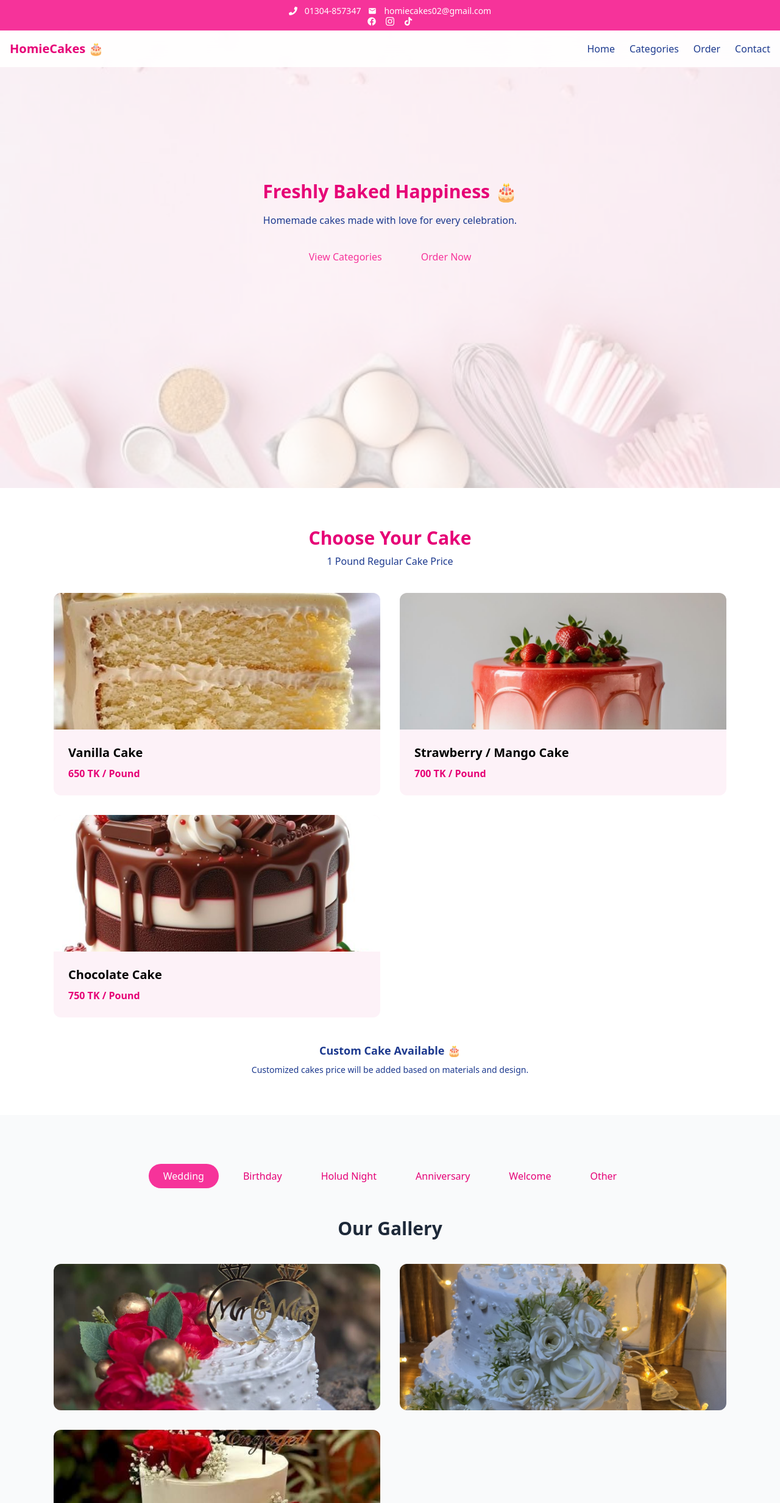
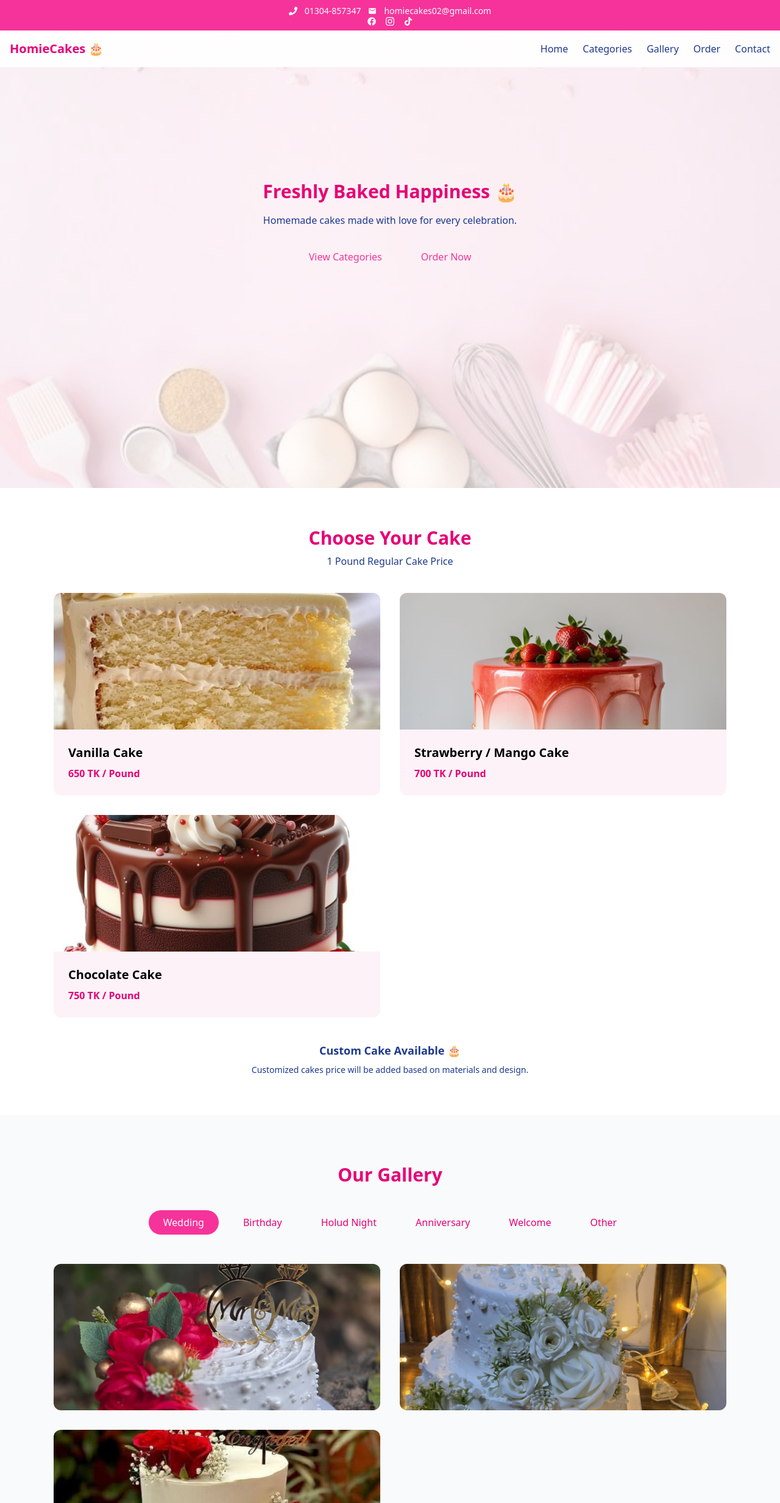
Before and after one commit to JannatulLima9575/homiecakes, a Next.js app: page / in a window 1280 px wide. Shown: the top 2464 px of the page at 61% size. Built offline with nearby package versions, Linux system fonts and the light colour scheme.

Commit message:
added button and polish to category and gallery section

```diff
--- a/app/page.tsx
+++ b/app/page.tsx
@@ -88,6 +88,12 @@ export default function Home() {
               <li>
                 <a href="#categories" className="hover:text-pink-500">
                   Categories
+                </a>
+              </li>
+
+              <li>
+                <a href="#gallery" className="hover:text-pink-500">
+                  Gallery
                 </a>
               </li>
 
@@ -328,8 +334,13 @@ export default function Home() {
       </section>
 
       {/* ================= CATEGORY + GALLERY SECTION ================= */}
-      <section id="categories" className="py-20 bg-gray-50">
+      <section id="gallery" className="py-20 bg-gray-50">
         <div className="max-w-6xl mx-auto px-6">
+          {/* ===== Title ===== */}
+          <h2 className="text-3xl md:text-4xl font-bold text-pink-600 mb-10 text-center">
+            Our Gallery
+          </h2>
+
           {/* ===== Category Buttons ===== */}
           <div className="flex flex-wrap justify-center gap-4 mb-12">
             {categories.map((cat, index) => (
@@ -347,11 +358,6 @@ export default function Home() {
               </button>
             ))}
           </div>
-
-          {/* ===== Title ===== */}
-          <h2 className="text-3xl font-bold text-center text-gray-800 mb-10">
-            Our Gallery
-          </h2>
 
           {/* ===== Gallery Grid ===== */}
           <div className="grid sm:grid-cols-2 md:grid-cols-3 gap-8">
```
